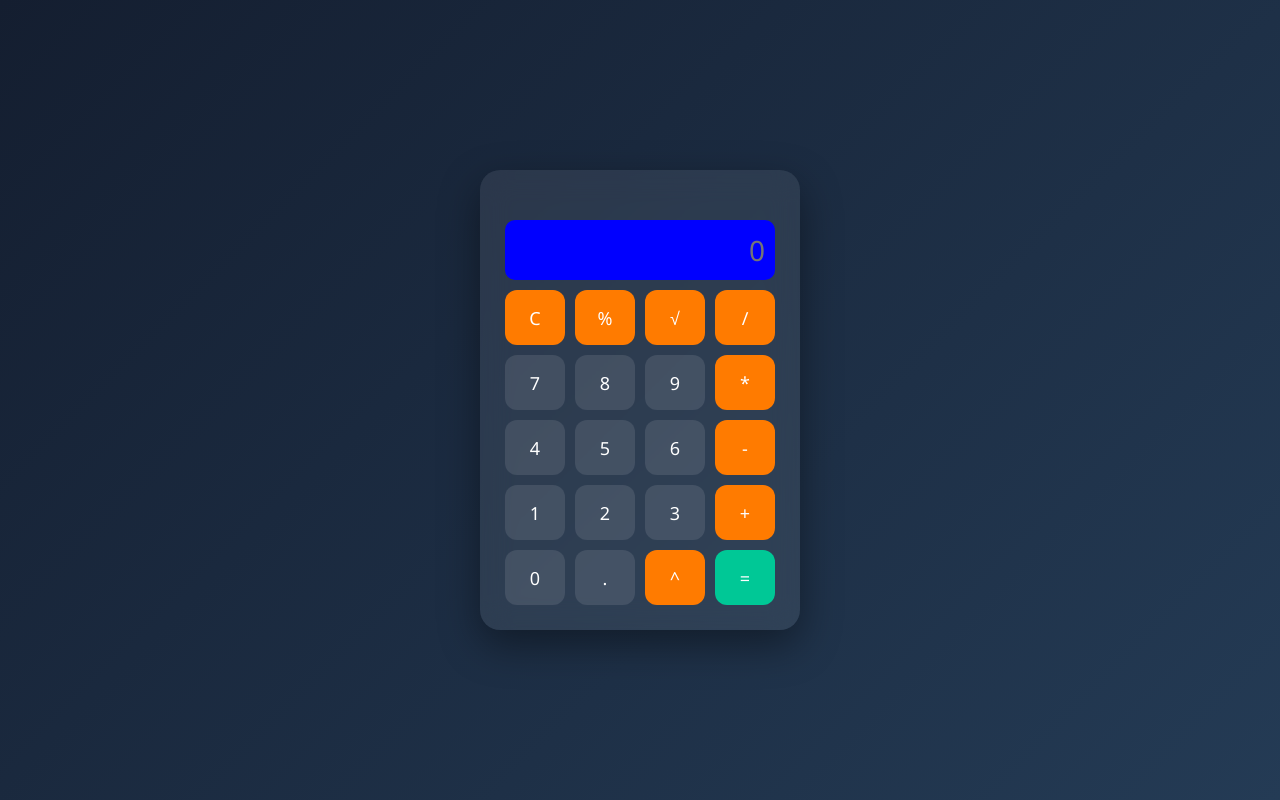
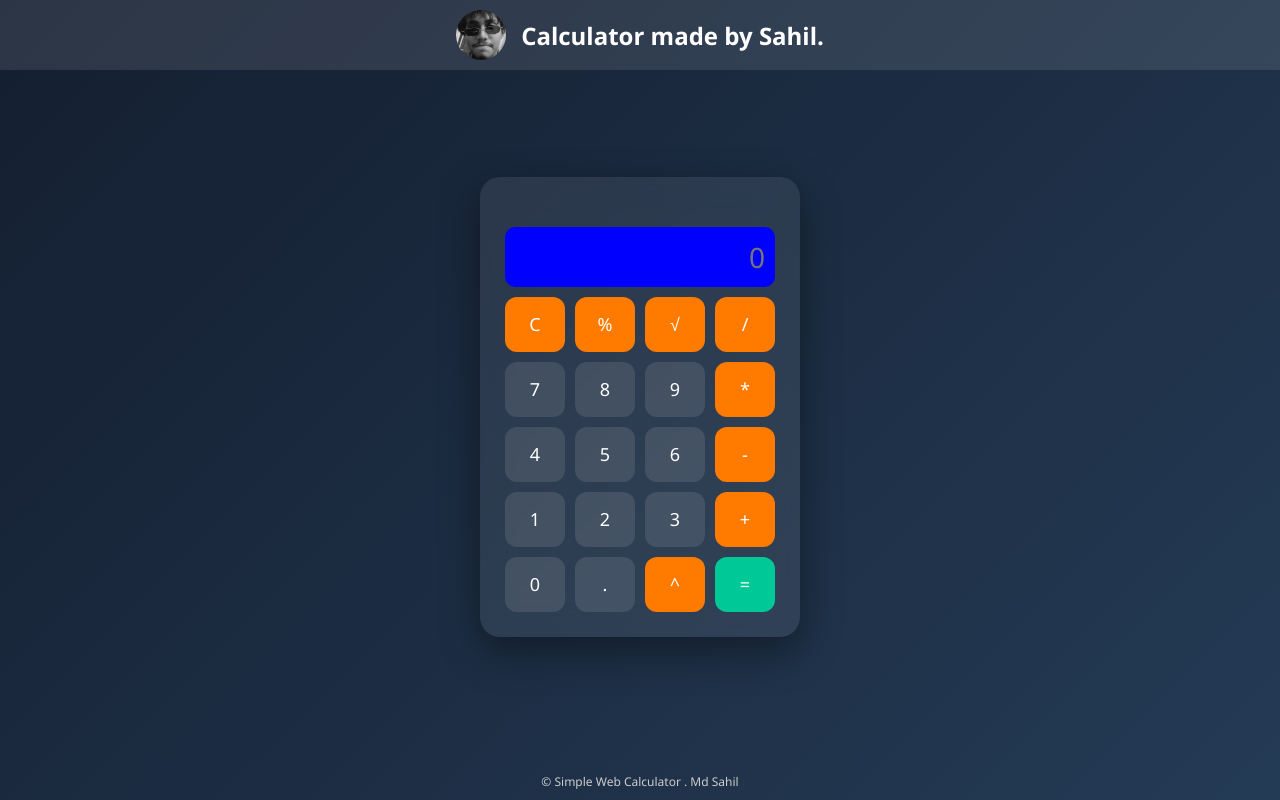
Before and after one commit to Sahil2007BD/Simple-Web-Calculator, a plain HTML site: page index.html in a window 1280 px wide. Drawn offline with Linux system fonts and the light colour scheme.

```diff
--- a/index.html
+++ b/index.html
@@ -8,6 +8,11 @@
 </head>
 
 <body>
+
+<header>
+    <img id="logo" src="Image/Sahil Image.jpeg" alt="Logo">
+    <div id="text-holder">Calculator made by Sahil.</div>
+</header>
 
 <div class="container">
 
@@ -50,6 +55,10 @@
 
 </div>
 
+<footer>
+    <p>&copy;  Simple Web Calculator .  Md Sahil</p>
+</footer>
+
 <script src="main.js"></script>
 </body>
 </html>
--- a/style.css
+++ b/style.css
@@ -8,8 +8,8 @@ font-family:Segoe UI, sans-serif;
 body{
 height:100vh;
 display:flex;
-justify-content:center;
-align-items:center;
+flex-direction:column;
+justify-content:space-between;
 background:linear-gradient(135deg,#141e30,#243b55);
 }
 
@@ -76,7 +76,7 @@ background:#ff7b00;
 }
 
 .operator:hover{
-background:#ffa347;
+background:#332a21;
 }
 
 .equal{
@@ -86,3 +86,34 @@ background:#00c896;
 .equal:hover{
 background:#00e5a8;
 }
+
+header {
+    display: flex;
+    align-items: center;
+    justify-content: center;
+    padding: 10px 20px;
+    background: rgba(255,255,255,0.1);
+    margin: 0;
+    width: 100%;
+}
+
+#logo {
+    width: 50px;
+    height: 50px;
+    margin-right: 15px;
+    border-radius: 50%;
+}
+
+#text-holder {
+    color: white;
+    font-size: 24px;
+    font-weight: bold;
+}
+
+footer {
+    text-align: center;
+    padding: 10px;
+    color: #ccc;
+    font-size: 12px;
+    margin-top: 20px;
+}
```
Also changed, not shown: Image/Sahil Image.jpeg (added).
